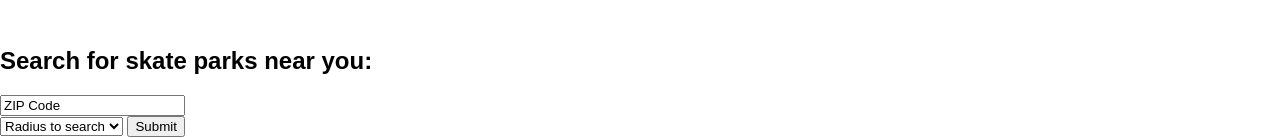
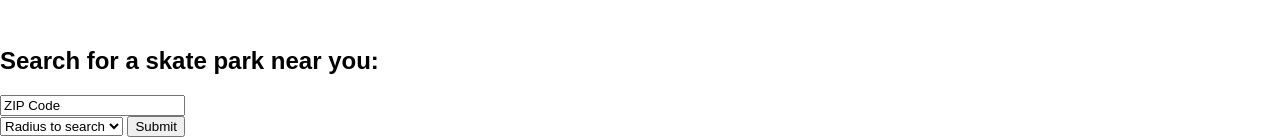
Before and after one commit to donovanmosley/rollerskate-life, a plain HTML site: page index.html in a window 1280 px wide. Shown: the part 603-741 px from the top of the page. Drawn offline with nearby package versions, Linux system fonts and the light colour scheme; a script that the page names is missing.

Commit message:
updated h2 header, updated git credential

```diff
--- a/index.html
+++ b/index.html
@@ -48,7 +48,7 @@
         </div>
 
         <div class="top">
-            <h2>Search for skate parks near you:</h2>
+            <h2>Search for a skate park near you:</h2>
         </div>
 
         <div class="animated fadeInLeft main-container">
```
